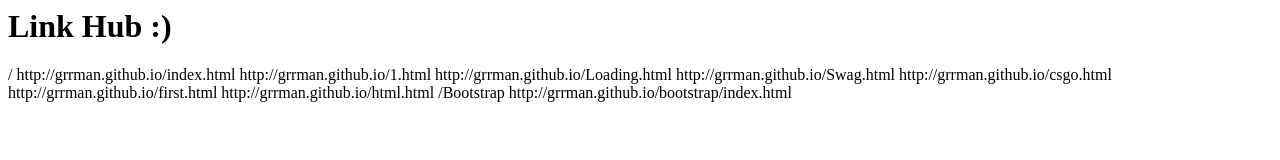
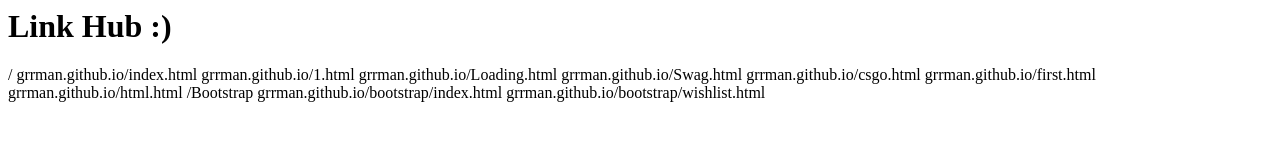
Before and after one commit to Gurmanzg/Gurmanzg.github.io, a plain HTML site: page hub.html in a window 1280 px wide. Drawn offline with Linux system fonts and the light colour scheme.

Commit message:
Update hub.html

```diff
--- a/hub.html
+++ b/hub.html
@@ -3,16 +3,16 @@
 <p>
 
 /
-http://grrman.github.io/index.html
-http://grrman.github.io/1.html
-http://grrman.github.io/Loading.html
-http://grrman.github.io/Swag.html
-http://grrman.github.io/csgo.html
-http://grrman.github.io/first.html
-http://grrman.github.io/html.html
+grrman.github.io/index.html
+grrman.github.io/1.html
+grrman.github.io/Loading.html
+grrman.github.io/Swag.html
+grrman.github.io/csgo.html
+grrman.github.io/first.html
+grrman.github.io/html.html
 
 /Bootstrap
-http://grrman.github.io/bootstrap/index.html
-
+grrman.github.io/bootstrap/index.html
+grrman.github.io/bootstrap/wishlist.html
 </p>
 </html>
```
